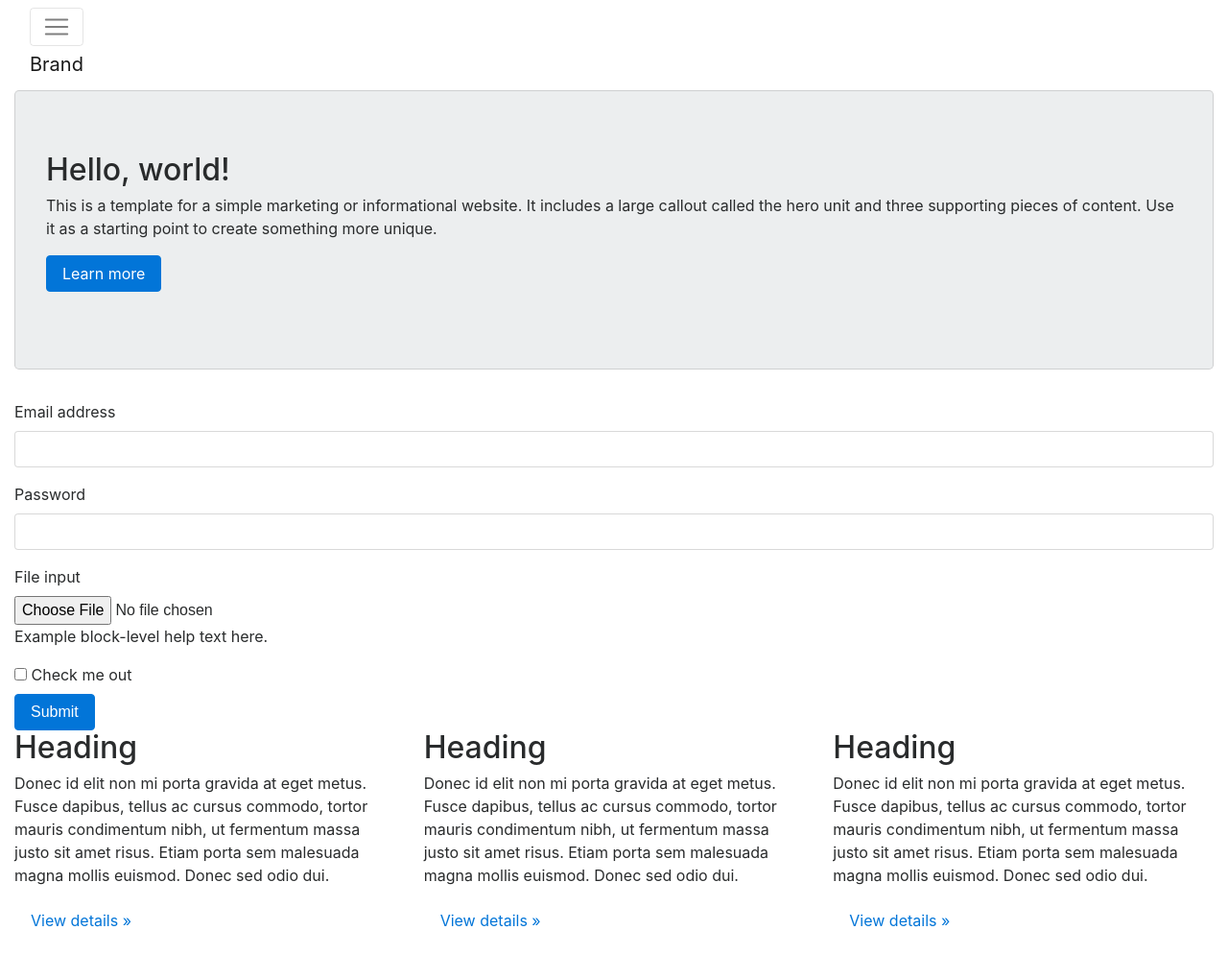
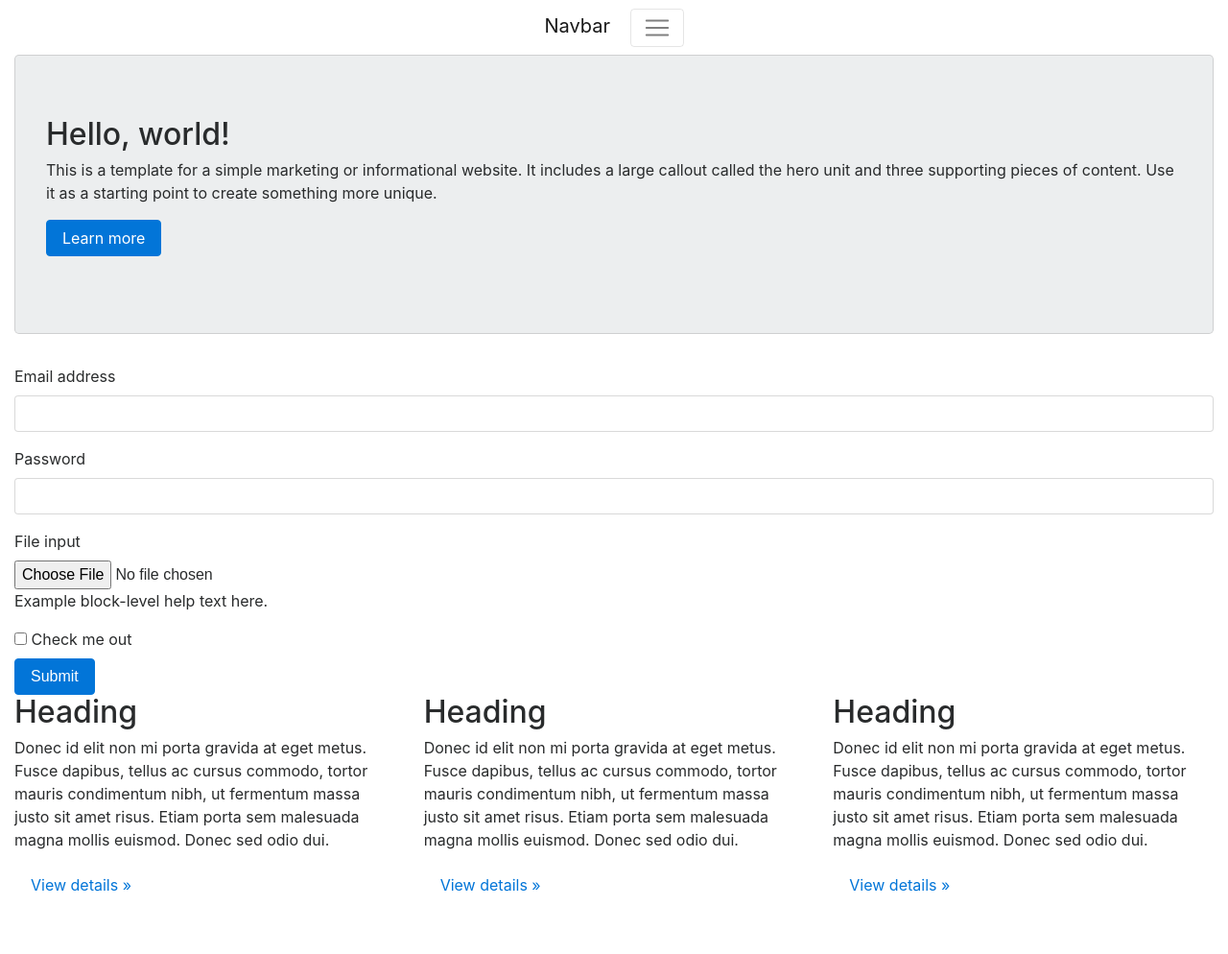
Before and after one commit to avellar1975/Curriculos, a Django app: page / in a window 1280 px wide. Shown: the whole page at 96% size. After the commit the page ends 929 px from the top, so only its background shows below. Run offline with Django 3.2, Linux system fonts and the light colour scheme; some libraries are stand-ins or nearby versions.

Commit message:
Alteração do conteúdo da tag nav
Inclusão do código do componente nav do Bootstrap

```diff
--- a/curriculos/base/templates/base/home.html
+++ b/curriculos/base/templates/base/home.html
@@ -23,49 +23,43 @@
     <div class="container-fluid">
 	<div class="row">
 		<div class="col-md-12">
-			<nav class="navbar navbar-expand-lg navbar-light bg-light navbar-dark bg-dark">
-
-				<button class="navbar-toggler" type="button" data-toggle="collapse" data-target="#bs-example-navbar-collapse-1">
+			<nav class="navbar navbar-expand-lg navbar-light bg-light">
+  <div class="container-fluid">
+    <a class="navbar-brand" href="#">Navbar</a>
+    <button class="navbar-toggler" type="button" data-bs-toggle="collapse" data-bs-target="#navbarSupportedContent" aria-controls="navbarSupportedContent" aria-expanded="false" aria-label="Toggle navigation">
       <span class="navbar-toggler-icon"></span>
-				</button> <a class="navbar-brand" href="#">Brand</a>
-				<div class="collapse navbar-collapse" id="bs-example-navbar-collapse-1">
-					<ul class="navbar-nav">
-						<li class="nav-item active">
-							 <a class="nav-link" href="#">Link <span class="sr-only">(current)</span></a>
+    </button>
+    <div class="collapse navbar-collapse" id="navbarSupportedContent">
+      <ul class="navbar-nav me-auto mb-2 mb-lg-0">
+        <li class="nav-item">
+          <a class="nav-link active" aria-current="page" href="#">Home</a>
         </li>
         <li class="nav-item">
           <a class="nav-link" href="#">Link</a>
         </li>
         <li class="nav-item dropdown">
-							 <a class="nav-link dropdown-toggle" href="http://example.com" id="navbarDropdownMenuLink" data-toggle="dropdown">Dropdown link</a>
-							<div class="dropdown-menu" aria-labelledby="navbarDropdownMenuLink">
-								 <a class="dropdown-item" href="#">Action</a> <a class="dropdown-item" href="#">Another action</a> <a class="dropdown-item" href="#">Something else here</a>
-								<div class="dropdown-divider">
-								</div> <a class="dropdown-item" href="#">Separated link</a>
-							</div>
+          <a class="nav-link dropdown-toggle" href="#" id="navbarDropdown" role="button" data-bs-toggle="dropdown" aria-expanded="false">
+            Dropdown
+          </a>
+          <ul class="dropdown-menu" aria-labelledby="navbarDropdown">
+            <li><a class="dropdown-item" href="#">Action</a></li>
+            <li><a class="dropdown-item" href="#">Another action</a></li>
+            <li><hr class="dropdown-divider"></li>
+            <li><a class="dropdown-item" href="#">Something else here</a></li>
+          </ul>
+        </li>
+        <li class="nav-item">
+          <a class="nav-link disabled" href="#" tabindex="-1" aria-disabled="true">Disabled</a>
         </li>
       </ul>
-					<form class="form-inline">
-						<input class="form-control mr-sm-2" type="text">
-						<button class="btn btn-primary my-2 my-sm-0" type="submit">
-							Search
-						</button>
+      <form class="d-flex">
+        <input class="form-control me-2" type="search" placeholder="Search" aria-label="Search">
+        <button class="btn btn-outline-success" type="submit">Search</button>
       </form>
-					<ul class="navbar-nav ml-md-auto">
-						<li class="nav-item active">
-							 <a class="nav-link" href="#">Link <span class="sr-only">(current)</span></a>
-						</li>
-						<li class="nav-item dropdown">
-							 <a class="nav-link dropdown-toggle" href="http://example.com" id="navbarDropdownMenuLink" data-toggle="dropdown">Dropdown link</a>
-							<div class="dropdown-menu dropdown-menu-right" aria-labelledby="navbarDropdownMenuLink">
-								 <a class="dropdown-item" href="#">Action</a> <a class="dropdown-item" href="#">Another action</a> <a class="dropdown-item" href="#">Something else here</a>
-								<div class="dropdown-divider">
-								</div> <a class="dropdown-item" href="#">Separated link</a>
     </div>
-						</li>
-					</ul>
   </div>
 </nav>
+
 			<div class="jumbotron card card-block">
 				<h2>
 					Hello, world!
```
Lines whose indentation alone changed are shown as unchanged.
